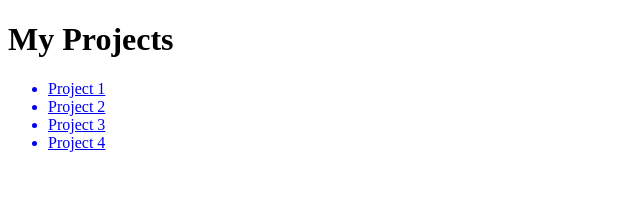
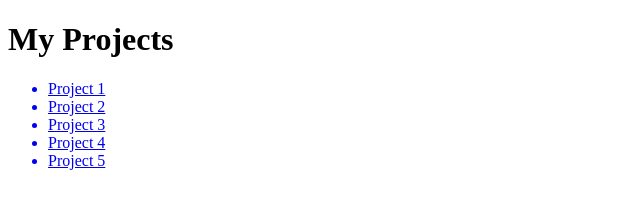
Before and after one commit to danyellehernandez/danyellehernandez.github.io, a plain HTML site: page index.html in a window 1280 px wide. Shown: the full height of the page, 0-640 px from the left. Drawn offline with Linux system fonts and the light colour scheme.

Commit message:
Update index.html

```diff
--- a/index.html
+++ b/index.html
@@ -16,6 +16,7 @@
       <a href="project2.html"><li>Project 2</li></a>
       <a href="project3.html"><li>Project 3</li></a>
       <a href="projectgallery/project4.html"><li>Project 4</li></a>
+      <a href="tables/project5.html"><li>Project 5</li></a>
     </ul>
 
   </body>
```
